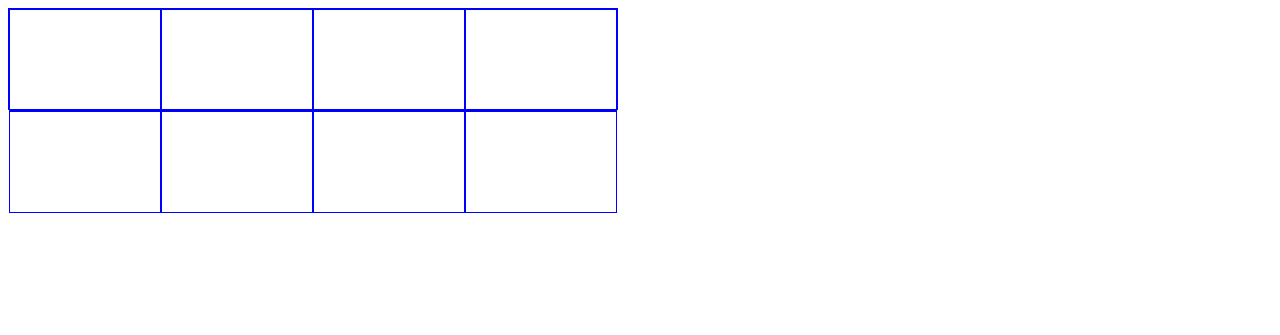
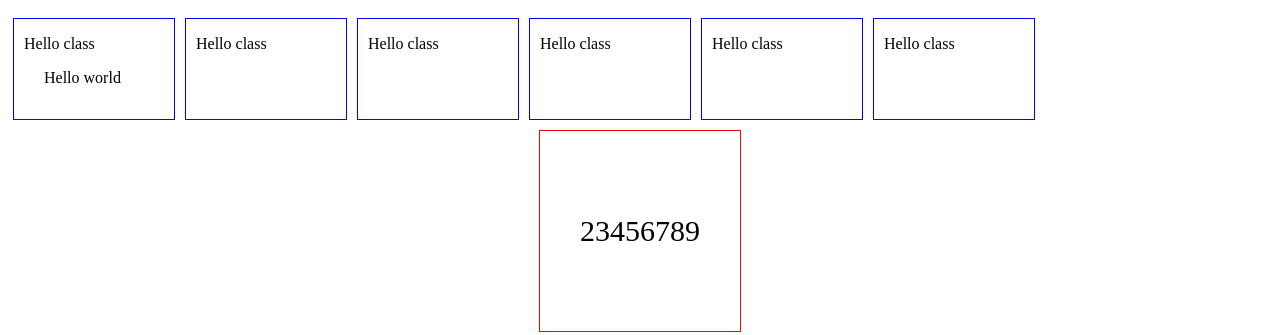
Before and after one commit to huongbee/html0505, a plain HTML site: page index05.html in a window 1280 px wide. Drawn offline with Linux system fonts and the light colour scheme.

Commit message:
margin - padding

```diff
--- a/index05.html
+++ b/index05.html
@@ -7,26 +7,72 @@
     <title>Document</title>
 </head>
 <style>
-    div{
+    .table div{
         height: 100px;
         width: 150px;
         border: 1px solid blue;
         float: left;
+        /* margin: 10px; */
+        /* margin-left: 50px */
+        margin: 10px 5px;
+        padding-left: 10px
     }
-    .table{
+    .hw{
+        padding-left: 20px
+    }
+    /* .table{
         width: 608px;
+    } */
+
+
+    div.content{
+        width: 100%;
+        height: 500px;
+        float: left
     }
+    .my-div{
+        border: 1px solid red;
+        height: 200px;
+        width: 200px;
+        text-align: center;
+        margin: auto
+    }
+    .my-div p{
+        line-height: 200px;
+        margin: auto;
+        font-size: 30px ;
+        /* padding-top: 50% */
+    }
+
 </style>
 <body>
     <div class="table">
-        <div></div>
-        <div></div>
-        <div></div>
-        <div></div>
-        <div></div>
-        <div></div>
-        <div></div>
-        <div></div>
+        <div>
+            <p>Hello class</p>
+            <p class="hw">Hello world</p>
+        </div>
+        <div>
+            <p>Hello class</p>
+        </div>
+        <div>
+            <p>Hello class</p>
+        </div>
+        <div>
+            <p>Hello class</p>
+        </div>
+        <div>
+            <p>Hello class</p>
+        </div>
+        <div>
+            <p>Hello class</p>
+        </div>
     </div>
+
+    <div class="content">
+        <div class="my-div">
+            <p>23456789</p>
+        </div>
+    </div>
+
 </body>
 </html>
```
